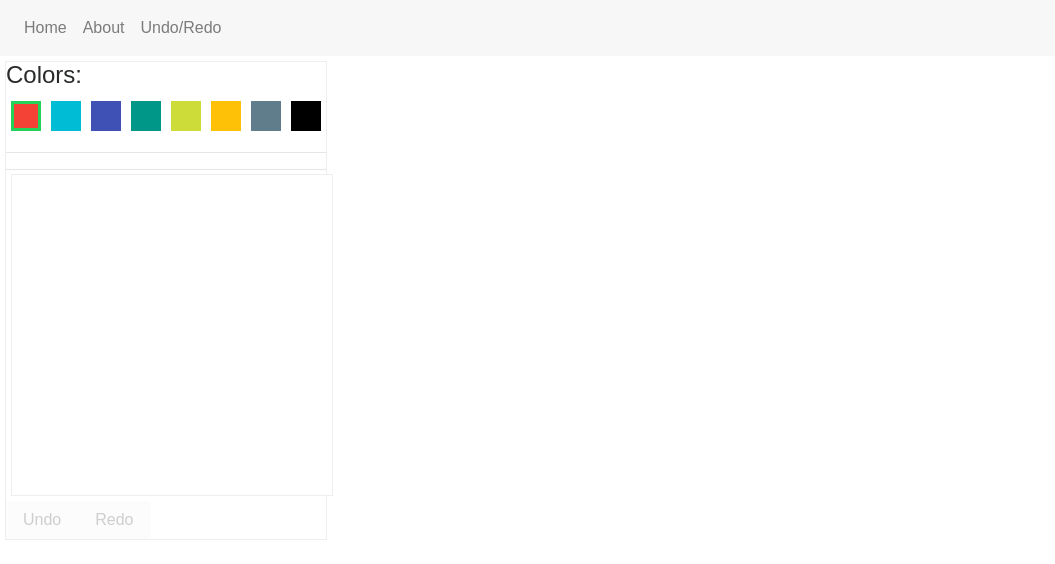
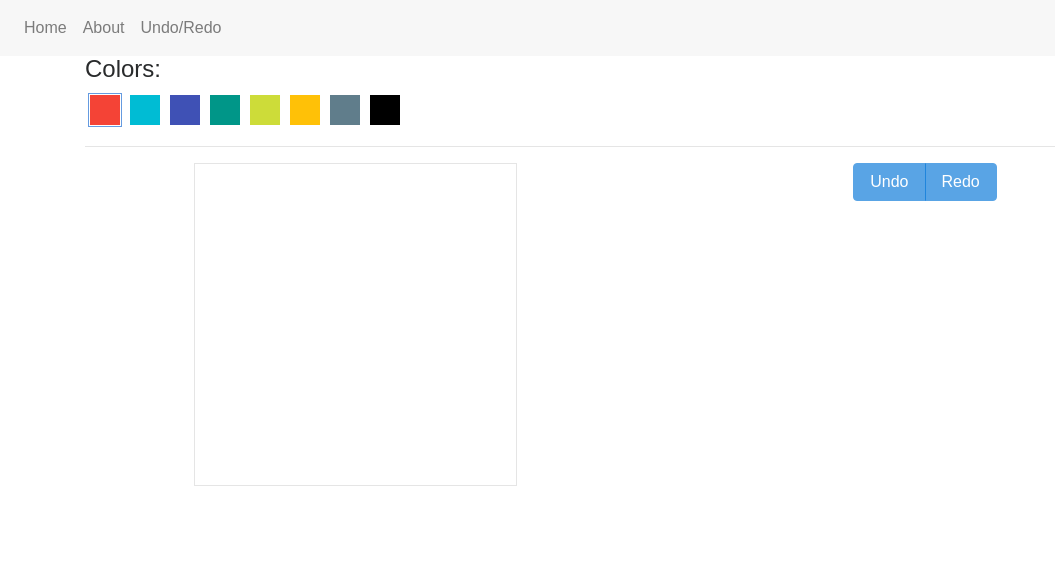
Before and after one commit to DmitryKrekota/my-react-app, a React (Create React App) app: page /#/undo-redo in a window 1280 px wide. Shown: the top 564 px of the page, without its empty margins (0-1055 px from the left). Built offline with nearby package versions, Linux system fonts and the light colour scheme.

Commit message:
Get rid of underscore, edit styles

```diff
--- a/package.json
+++ b/package.json
@@ -16,7 +16,6 @@
         "react": "16.2.0",
         "react-dom": "16.2.0",
         "react-router-dom": "4.2.2",
-        "react-scripts": "1.0.17",
-        "underscore": "^1.8.3"
+        "react-scripts": "1.0.17"
     }
 }
--- a/src/index.css
+++ b/src/index.css
@@ -54,10 +54,6 @@ body {
     padding: .5rem;
 }
 
-.draw {
-    margin: 5px;
-}
-
 .colors {
     display: flex;
     flex-direction: row;
@@ -86,8 +82,13 @@ body {
 
 .draw {
     display: block;
-    width: 322px;
-    float: left;
-    border: 1px solid rgb(238, 238, 238);
-    border-image: initial;
+    width: 323px;
+    height: 323px;
+    border: 1px solid rgba(0,0,0,.1);
+    margin: 0 auto;
 }
+
+.color {
+    border: 0;
+    outline: 0;
+}
--- a/src/undo-redo/UndoRedo.js
+++ b/src/undo-redo/UndoRedo.js
@@ -1,14 +1,15 @@
 import React from 'react';
 import createReactClass from 'create-react-class';
 import Immutable from 'immutable';
-import { _ } from 'underscore';
 
 let colors = ['#f44336', '#00bcd4', '#3f51b5', '#009688', '#cddc39', '#ffc107', '#607d8b', '#000'];
 
-let grid = _.map(_.range(64), (index) => {
-    return {id: index, grids: _.map(_.range(64), index => {
+let grid = Array.from(Array(64)).map((value, index) => {
+    return {
+        id: index, grids: Array.from(Array(64)).map((value, index) => {
             return {id: index, color: false};
-        })}
+        })
+    }
 });
 
 let Color = createReactClass({
@@ -16,18 +17,17 @@ let Color = createReactClass({
         let divStyle = {background: this.props.type};
 
         if (this.props.type === this.props.selected) {
-            divStyle.border = '3px solid #24d25a';
+            divStyle.boxShadow = '0 0 0 1px #fff,0 0 0 2px #659be0';
         }
 
         return (
-            <div className="color" style={divStyle} onClick={this.props.select.bind(null, this.props.type)}>&nbsp;</div>
+            <button className="color" style={divStyle} onClick={this.props.select.bind(null, this.props.type)}>&nbsp;</button>
         );
     }
 });
 
 let Cell = createReactClass({
-
-    shouldComponentUpdate: function(nextProps, nextState) {
+    shouldComponentUpdate: function(nextProps) {
         return this.props.color !== nextProps.color;
     },
 
@@ -40,7 +40,7 @@ let Cell = createReactClass({
 
         return (
             <div style={divStyle}
-                 onMouseOver={this.props.onClick.bind(null, this.props.rowId, this.props.columnId )}
+                 onMouseOver={this.props.onClick.bind(null, this.props.rowId, this.props.columnId)}
                  className="grid"
                  id={this.props.columnId}>&nbsp;
             </div>
@@ -72,7 +72,7 @@ let Drawing = createReactClass({
     render: function() {
         let rows = this.props.grid.map((row, i) => {
             return (
-                <Row row={row} key={i} onClick={this.props.onClick} />
+                <Row row={row} key={i} onClick={this.props.onClick}/>
             );
         }).toArray();
 
@@ -88,7 +88,7 @@ let Drawing = createReactClass({
 
 let Colors = createReactClass({
     render: function() {
-        let colors =  this.props.colors.map((color, i)=> {
+        let colors = this.props.colors.map((color, i) => {
             return <Color type={color} key={i} select={this.props.select} selected={this.props.selected}/>
         });
 
@@ -104,7 +104,7 @@ let History = createReactClass({
     render: function() {
         return (
             <div className="history">
-                {this.props.data.map((item, i)=> {
+                {this.props.data.map((item, i) => {
                     return <div key={i}>Updated Grid</div>;
                 })}
             </div>
@@ -130,7 +130,7 @@ let Draw = createReactClass({
             this.setState({future: Immutable.List()});
         }
 
-        if (! this.state.drawing) {
+        if (!this.state.drawing) {
             this.setState({history: this.state.history.push(this.state.items)});
         }
     },
@@ -140,7 +140,7 @@ let Draw = createReactClass({
     },
 
     onClick: function(rowId, colId) {
-        if (! this.state.drawing) return;
+        if (!this.state.drawing) return;
         let newItems = this.state.items.updateIn([rowId, 'grids', colId], val => {
             return val.set('color', this.state.color);
         });
@@ -171,15 +171,28 @@ let Draw = createReactClass({
 
     render: function() {
         return (
-            <div className="draw">
-                <h4>Colors:</h4>
-                <Colors colors={this.state.colors} select={this.updateColor} selected={this.state.color}/>
-                <hr/>
-                <Drawing onClick={this.onClick} grid={this.state.items} setDrawing={this.setDrawing}/>
-                <hr/>
-                <button className="btn btn-default" disabled={this.state.history.size < 1} onClick={this.undo}>Undo</button>
-                <button className="btn btn-default" disabled={this.state.future.size < 1} onClick={this.redo}>Redo</button>
-                <History data={this.state.history} />
+            <div>
+                <div className="container">
+                    <div className="row">
+                        <div className="col">
+                            <h4>Colors:</h4>
+                            <Colors colors={this.state.colors} select={this.updateColor} selected={this.state.color}/>
+                            <hr/>
+                        </div>
+                    </div>
+                    <div className="row">
+                        <div className="col">
+                            <Drawing onClick={this.onClick} grid={this.state.items} setDrawing={this.setDrawing}/>
+                        </div>
+                        <div className="col text-center">
+                            <div className="btn-group">
+                                <button className="btn btn-primary" disabled={this.state.history.size < 1} onClick={this.undo}>Undo</button>
+                                <button className="btn btn-primary" disabled={this.state.future.size < 1} onClick={this.redo}>Redo</button>
+                            </div>
+                            <History data={this.state.history}/>
+                        </div>
+                    </div>
+                </div>
             </div>
         );
     }
```
Also changed, not shown: 11 other files (tests, documents, lock files or other folders).
